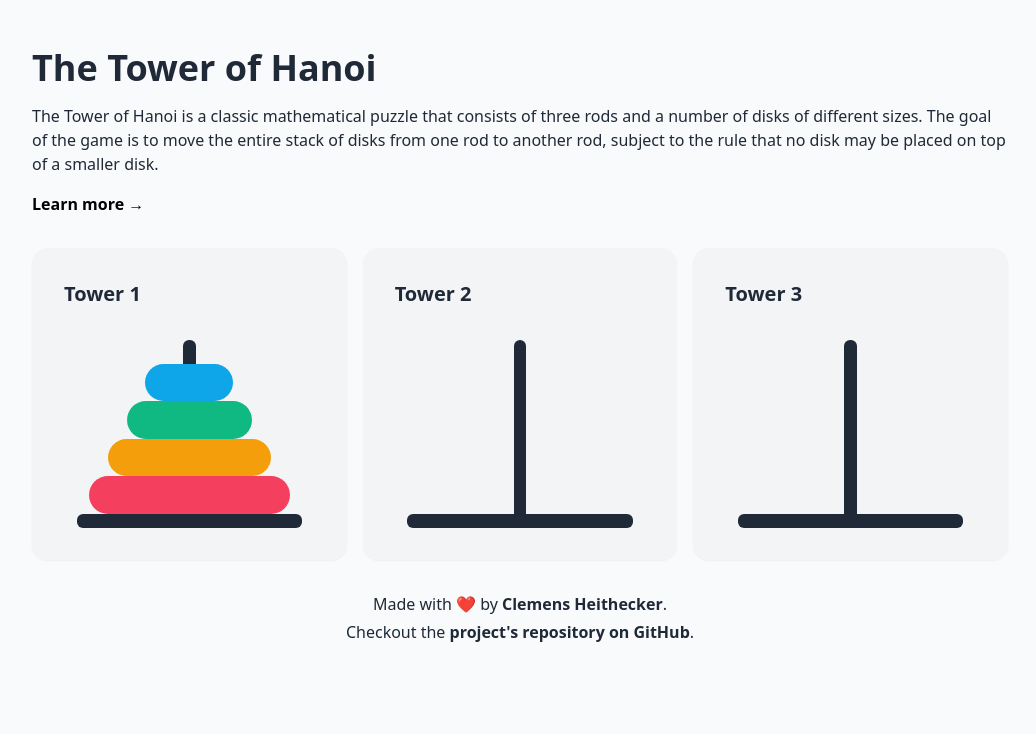
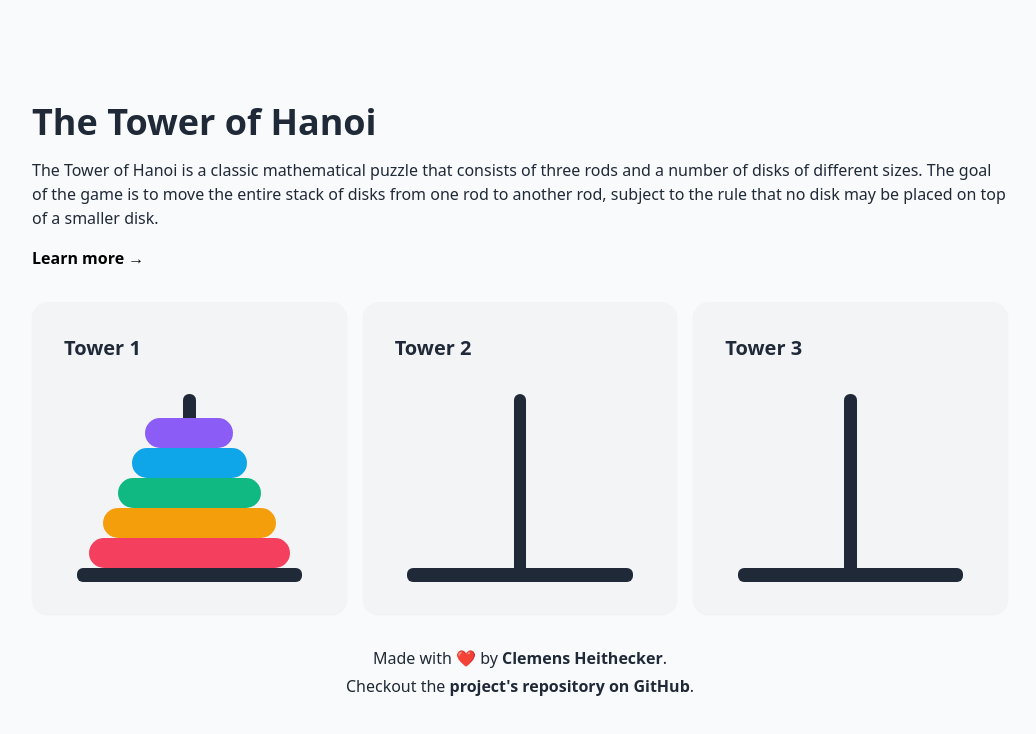
Before and after one commit to clemensheithecker/tower-of-hanoi, a React (Create React App) app: page / in a window 1280 px wide. Shown: the top 734 px of the page, without its empty margins (120-1156 px from the left). Built offline with nearby package versions, Linux system fonts and the light colour scheme.

Commit message:
Fix page layout
- Center page vertically on larger screens

```diff
--- a/src/components/Game/TowerOfHanoi.tsx
+++ b/src/components/Game/TowerOfHanoi.tsx
@@ -15,7 +15,7 @@ const BACKGROUND_COLOR_CLASSES = [
   "bg-violet-500",
   "bg-fuchsia-500",
 ];
-const NUMBER_DISKS = 4;
+const NUMBER_DISKS = 5;
 const NUMBER_TOWERS = 3;
 
 const TowerOfHanoi = () => {
--- a/src/components/Layout/Footer.tsx
+++ b/src/components/Layout/Footer.tsx
@@ -1,5 +1,3 @@
-import React from "react";
-
 const Footer = () => {
   return (
     <footer className="mt-8">
--- a/src/components/Layout/PageLayout.tsx
+++ b/src/components/Layout/PageLayout.tsx
@@ -3,8 +3,8 @@ import Footer from "./Footer";
 
 const PageLayout = ({ children }: { children: React.ReactNode }) => {
   return (
-    <div className="min-h-screen bg-gray-50">
-      <div className="mx-auto flex max-w-screen-lg flex-col px-6 py-12 sm:justify-center">
+    <div className="flex min-h-screen flex-col bg-gray-50 sm:justify-center">
+      <div className="mx-auto max-w-screen-lg px-6 py-12">
         <main>{children}</main>
         <Footer />
       </div>
```
